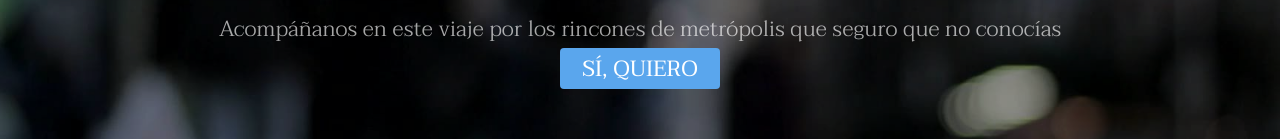
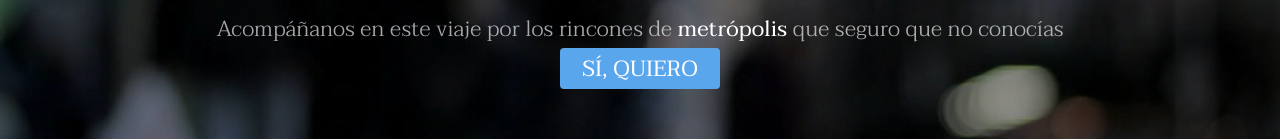
Before and after one commit to fatarin/04_REP_METROPOLITA, a plain HTML site: page index.html in a window 1280 px wide. Shown: the part 379-518 px from the top of the page. Drawn offline with Linux system fonts and the light colour scheme.

Commit message:
negrita fuerte blanco en la frase de portata por FIONA

```diff
--- a/assets/css/main.css
+++ b/assets/css/main.css
@@ -4228,3 +4228,4 @@
 
 		}
 		#three,#four,#footer section {display:none}
+		#banner b{color:white;font-weight:900: !important}
--- a/index.html
+++ b/index.html
@@ -37,7 +37,7 @@
 			<section id="banner" data-video="images/banner">
 				<div class="inner">
 					<h1>Metropolita</h1>
-					<p>Acompáñanos en este viaje por los rincones de metrópolis que seguro que no conocías<br />
+					<p>Acompáñanos en este viaje por los rincones de <b>metrópolis</b> que seguro que no conocías<br />
 					<a href="#one" class="button special scrolly">Sí, quiero</a>
 				</div>
 			</section>
```
